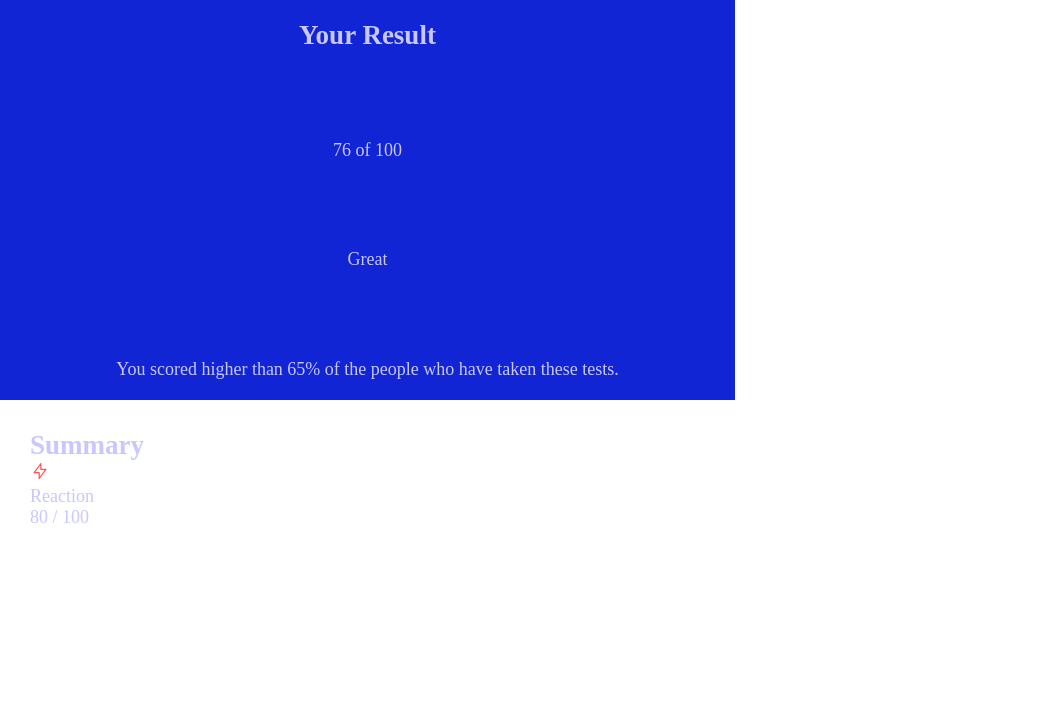
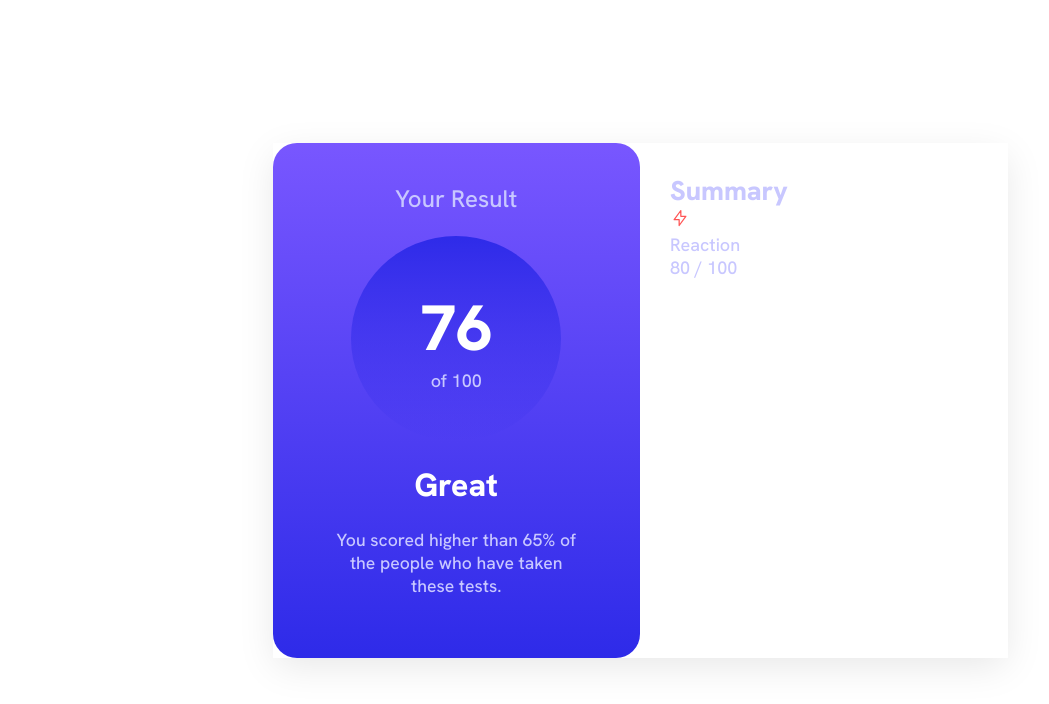
Before and after one commit to danielvnn/frontendmentor.io, a plain HTML site: page results-summary-component/index.html in a window 1280 px wide. Shown: the whole page, without its empty margins (0-1049 px from the left). Drawn offline with Linux system fonts and the light colour scheme.

Commit message:
make left section

```diff
--- a/results-summary-component/index.html
+++ b/results-summary-component/index.html
@@ -20,9 +20,9 @@
   </head>
   <body>
     <div class="container">
-      <div class="result">
+      <div class="result gradient-bg">
         <h2 class="result__heading">Your Result</h2>
-        <div class="result__body">
+        <div class="result__body gradient-score">
           <span class="result__score">76</span>
           <span class="result__max">of 100</span>
         </div>
--- a/results-summary-component/style.css
+++ b/results-summary-component/style.css
@@ -23,6 +23,7 @@
 body {
   margin: 0;
   background-color: var(--white-color);
+  font-family: 'Hanken Grotesk', sans-serif;
   font-size: 18px;
   color: var(--light-lavender-color);
 }
@@ -32,22 +33,169 @@ body {
   max-width: 735px;
 }
 
-@media (max-width: 576px) {
-  .container {
-    max-height: 515px;
-  }
-}
-
 .result {
   display: flex;
   flex-direction: column;
+  align-items: center;
   justify-content: space-between;
   text-align: center;
-  background-color: var(--cobalt-blue);
   min-height: 50vh;
   padding: 20px 60px;
+  border-bottom-left-radius: 24px;
+  border-bottom-right-radius: 24px;
+}
+
+.result__heading {
+  font-weight: 500;
+  font-size: 1.3rem;
+}
+
+.result__rate {
+  font-weight: 600;
+  color: white;
+  font-size: 1.5rem;
+}
+
+.result__summary {
+  font-weight: 500;
+  font-size: 0.9rem;
+}
+
+.result__body {
+  display: flex;
+  flex-direction: column;
+  justify-content: center;
+  align-items: center;
+  border-radius: 50%;
+  width: 100%;
+  max-width: 140px;
+  min-height: 140px;
+}
+
+.result__score {
+  font-size: 3rem;
+  font-weight: 800;
+  color: var(--white-color);
 }
 
 .summary {
   padding: 30px;
 }
+
+@media (min-width: 576px) {
+  body {
+    display: flex;
+    min-height: 100vh;
+    justify-content: center;
+    align-items: center;
+  }
+
+  .container {
+    display: flex;
+    min-width: 735px;
+    min-height: 515px;
+    box-shadow: 0px 10px 37px -3px rgba(0, 0, 0, 0.1);
+  }
+  .result {
+    border-radius: 24px;
+    width: 50%;
+    padding: 40px 60px 60px 60px;
+  }
+  .summary {
+    width: 50%;
+  }
+
+  .result__heading {
+    font-weight: 500;
+    font-size: 1.5rem;
+  }
+
+  .result__score {
+    font-size: 4rem;
+  }
+
+  .result__body {
+    min-width: 85%;
+    height: 205px;
+  }
+
+  .result__rate {
+    font-size: 2rem;
+  }
+
+  .result__summary {
+    font-size: 1.1rem;
+  }
+}
+
+.gradient-bg {
+  background: #7857ff;
+  background: -moz-linear-gradient(
+    top,
+    hsla(252, 100%, 67%, 1) 0%,
+    hsla(241, 81%, 54%, 1) 100%
+  );
+  background: -webkit-gradient(
+    left top,
+    left bottom,
+    color-stop(0%, hsla(252, 100%, 67%, 1)),
+    color-stop(100%, hsla(241, 81%, 54%, 1))
+  );
+  background: -webkit-linear-gradient(
+    top,
+    hsla(252, 100%, 67%, 1) 0%,
+    hsla(241, 81%, 54%, 1) 100%
+  );
+  background: -o-linear-gradient(
+    top,
+    hsla(252, 100%, 67%, 1) 0%,
+    hsla(241, 81%, 54%, 1) 100%
+  );
+  background: -ms-linear-gradient(
+    top,
+    hsla(252, 100%, 67%, 1) 0%,
+    hsla(241, 81%, 54%, 1) 100%
+  );
+  background: linear-gradient(
+    to bottom,
+    hsla(252, 100%, 67%, 1) 0%,
+    hsla(241, 81%, 54%, 1) 100%
+  );
+  filter: progid:DXImageTransform.Microsoft.gradient( startColorstr='#7857ff', endColorstr='#2e2be9', GradientType=0 );
+}
+
+.gradient-score {
+  background: #2e2be9;
+  background: -moz-linear-gradient(
+    top,
+    hsla(241, 81%, 54%, 1) 0%,
+    hsla(241, 81%, 54%, 0) 100%
+  );
+  background: -webkit-gradient(
+    left top,
+    left bottom,
+    color-stop(0%, hsla(241, 81%, 54%, 1)),
+    color-stop(100%, hsla(241, 81%, 54%, 0))
+  );
+  background: -webkit-linear-gradient(
+    top,
+    hsla(241, 81%, 54%, 1) 0%,
+    hsla(241, 81%, 54%, 0) 100%
+  );
+  background: -o-linear-gradient(
+    top,
+    hsla(241, 81%, 54%, 1) 0%,
+    hsla(241, 81%, 54%, 0) 100%
+  );
+  background: -ms-linear-gradient(
+    top,
+    hsla(241, 81%, 54%, 1) 0%,
+    hsla(241, 81%, 54%, 0) 100%
+  );
+  background: linear-gradient(
+    to bottom,
+    hsla(241, 81%, 54%, 1) 0%,
+    hsla(241, 81%, 54%, 0) 100%
+  );
+  filter: progid:DXImageTransform.Microsoft.gradient( startColorstr='#2e2be9', endColorstr='#2e2be9', GradientType=0 );
+}
```
